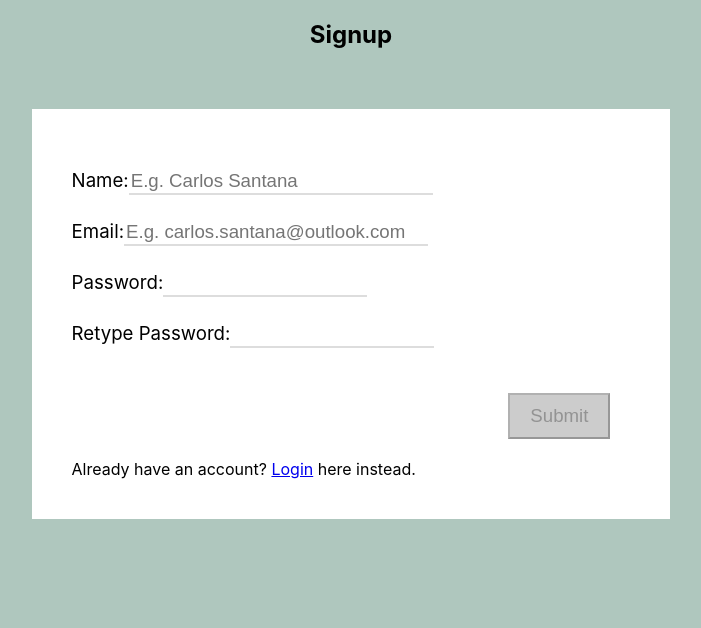
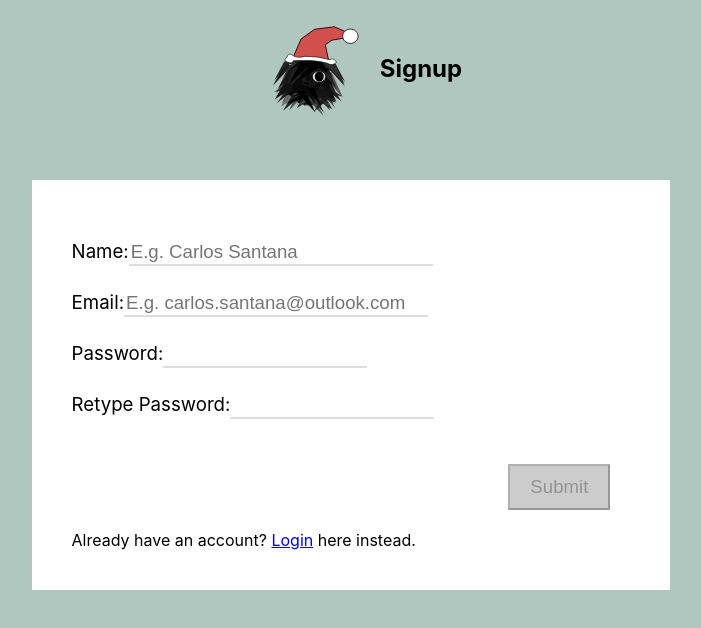
Before and after one commit to Secret-Santa-Sender/secretsantareact, a React (Create React App) app in the folder client/: page /signup in a window 1280 px wide. Shown: the top 628 px of the page, without its empty margins (289-990 px from the left). Built offline with nearby package versions, Linux system fonts and the light colour scheme.

Commit message:
adds willow logo to all pages

```diff
--- a/client/public/styles.css
+++ b/client/public/styles.css
@@ -1,6 +1,13 @@
 body {
   background: #afc7be;
   text-align: center;
+}
+
+img#willow {
+  height: 100px;
+  width: 100px;
+  margin: 0 20px;
+  vertical-align: middle;
 }
 
 div.box,
--- a/client/src/pages/linksignup.js
+++ b/client/src/pages/linksignup.js
@@ -83,7 +83,10 @@ class LinkSignup extends Component {
 
     return (
       <div>
-        <h2>Signup</h2>
+        <h2>
+          <img id="willow" src="willow.svg" />
+          Signup
+        </h2>
         <div className="box">
           <h4>Welcome {this.state.name}!</h4>
           We have your email as {this.state.email}.<br />
--- a/client/src/pages/login.js
+++ b/client/src/pages/login.js
@@ -59,7 +59,10 @@ class Login extends Component {
 
     return (
       <div>
-        <h2>Login</h2>
+        <h2>
+          <img id="willow" src="willow.svg" />
+          Login
+        </h2>
         <div className="box">
           <div className="form-container">
             <form className="registration" onSubmit={this.handleSubmit}>
--- a/client/src/pages/profilepage.js
+++ b/client/src/pages/profilepage.js
@@ -157,7 +157,10 @@ class ProfilePage extends Component {
 
     return (
       <div>
-        <h2>Teams for {this.state.name}</h2>
+        <h2>
+          <img id="willow" src="willow.svg" />
+          Teams for {this.state.name}
+        </h2>
         <div className="team-box">
           <h2>Your Teams:</h2>
           <ul>
--- a/client/src/pages/signup.js
+++ b/client/src/pages/signup.js
@@ -77,7 +77,10 @@ class Signup extends Component {
 
     return (
       <div>
-        <h2>Signup</h2>
+        <h2>
+          <img id="willow" src="willow.svg" />
+          Signup
+        </h2>
         <div className="box">
           <div className="form-container">
             <form className="registration" onSubmit={this.handleSubmit}>
--- a/client/src/pages/teampage.js
+++ b/client/src/pages/teampage.js
@@ -174,7 +174,10 @@ class TeamPage extends Component {
     }
     return (
       <div>
-        <h2>Team: {this.state.teamName}</h2>
+        <h2>
+          <img id="willow" src="/willow.svg" />
+          Team: {this.state.teamName}
+        </h2>
         <div className="box">
           <h4>Team Members:</h4>
           <ul>
```
Also changed, not shown: client/src/pages/registration.js (+4 -8 lines).
